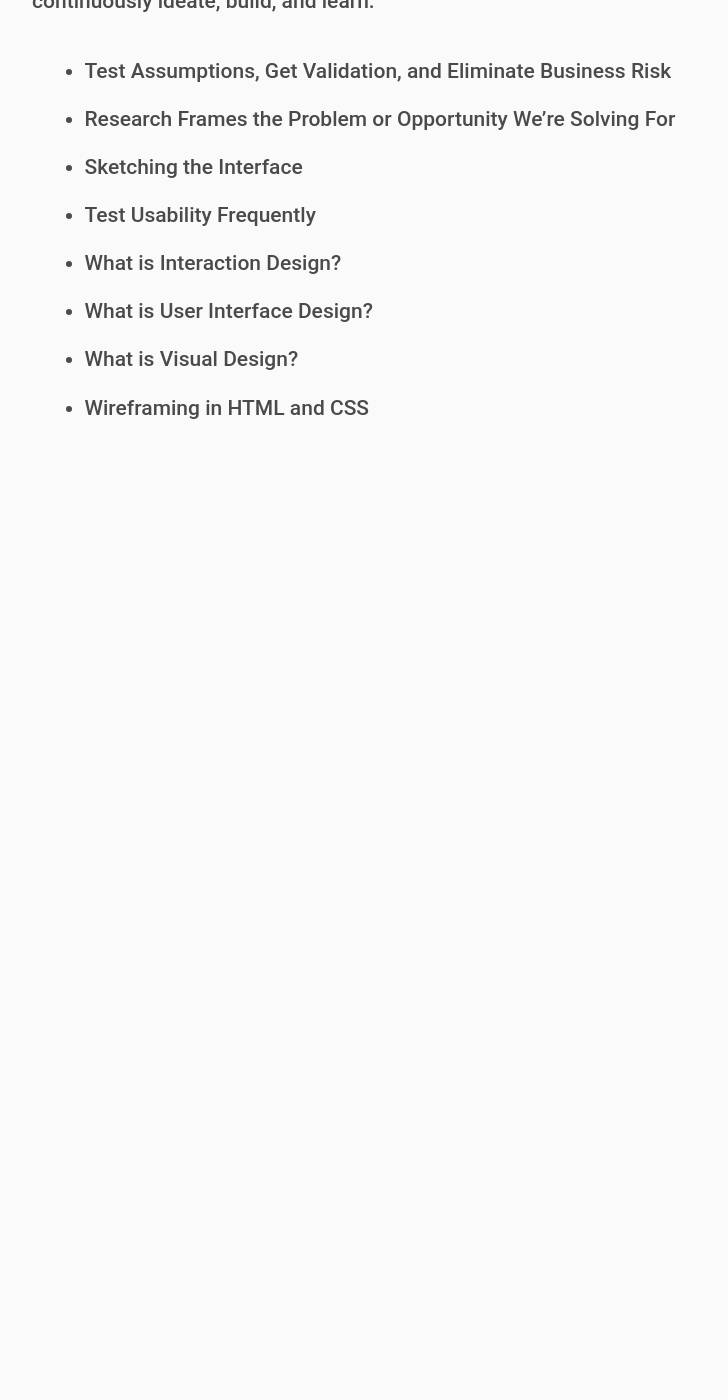
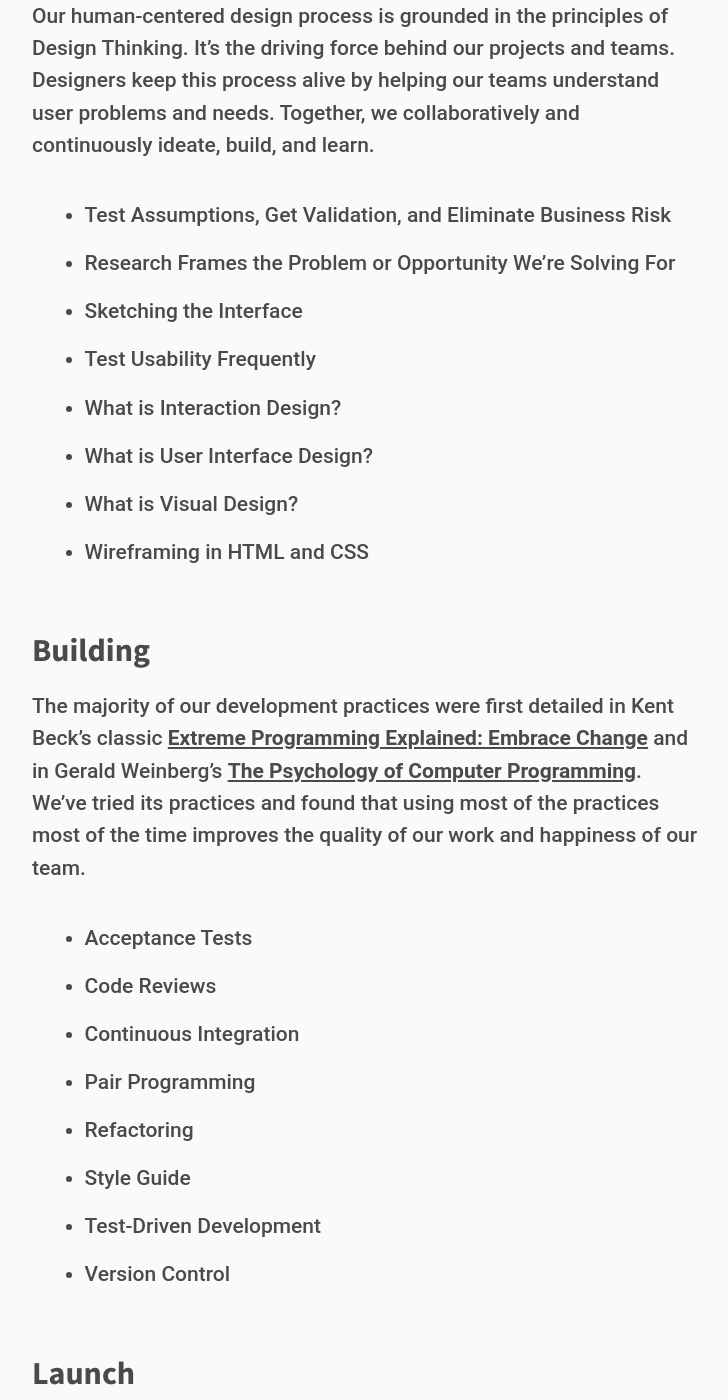
Before and after one commit to violetstack/playbook, a Jekyll site: the page built from index.md, in a window 1280 px wide and 1400 px high, scrolled down 1507 px. Shown: the whole window, without its empty margins (274-1002 px from the left). Built offline with Jekyll 4.4.1, drawn with Linux system fonts in a browser that asks for light colours; some web fonts are replaced; our own code applies the rules of GitHub Pages for plain Markdown files; before the commit the page ends 1931 px from its top, so only the background shows below that; some of the changed text lies outside the part shown.

Commit message:
Fleshing out Playbook index

```diff
--- a/index.md
+++ b/index.md
@@ -16,6 +16,9 @@ We believe there is always a better way to do our work, and we want to find it a
 - Values
 - [Sales](/company/sales)
 - Operations
+- Remote First
+- Time
+- Sharing
 
 ### Discovery
 
@@ -29,3 +32,40 @@ Our human-centered design process is grounded in the principles of Design Thinki
 - What is User Interface Design?
 - What is Visual Design?
 - Wireframing in HTML and CSS
+
+### Building
+
+The majority of our development practices were first detailed in Kent Beck's classic [Extreme Programming Explained: Embrace Change](https://www.amazon.com/dp/0321278658) and in Gerald Weinberg's [The Psychology of Computer Programming](https://www.amazon.com/dp/0932633420). We've tried its practices and found that using most of the practices most of the time improves the quality of our work and happiness of our team.
+
+- Acceptance Tests
+- Code Reviews
+- Continuous Integration
+- Pair Programming
+- Refactoring
+- Style Guide
+- Test-Driven Development
+- Version Control
+
+### Launch
+
+We live in a magical modern era where many problems have already been solved for us. We focus on the core product as much as possible and outsource operations as much as possible to external services.
+
+- Domain Names and DNS
+- Error Tracking
+- Hosting
+- Log Collection
+- Payment Processing
+- Performance Monitoring
+- Production Checklist
+- SSL Certificates
+- Transactional Email
+
+### Listen + Learn
+
+The difficult part of measuring is deciding what to track. [Dave McClure's AARRR framework](https://tbot.io/metrics-for-pirates) provides a high-level overview of important metrics. We then use tactics such as event tracking to instrument those metrics.
+
+- AARRR Framework
+- A/B Testing
+- Feature Flags
+- Instrumentation
+- Subscription Metrics
```
